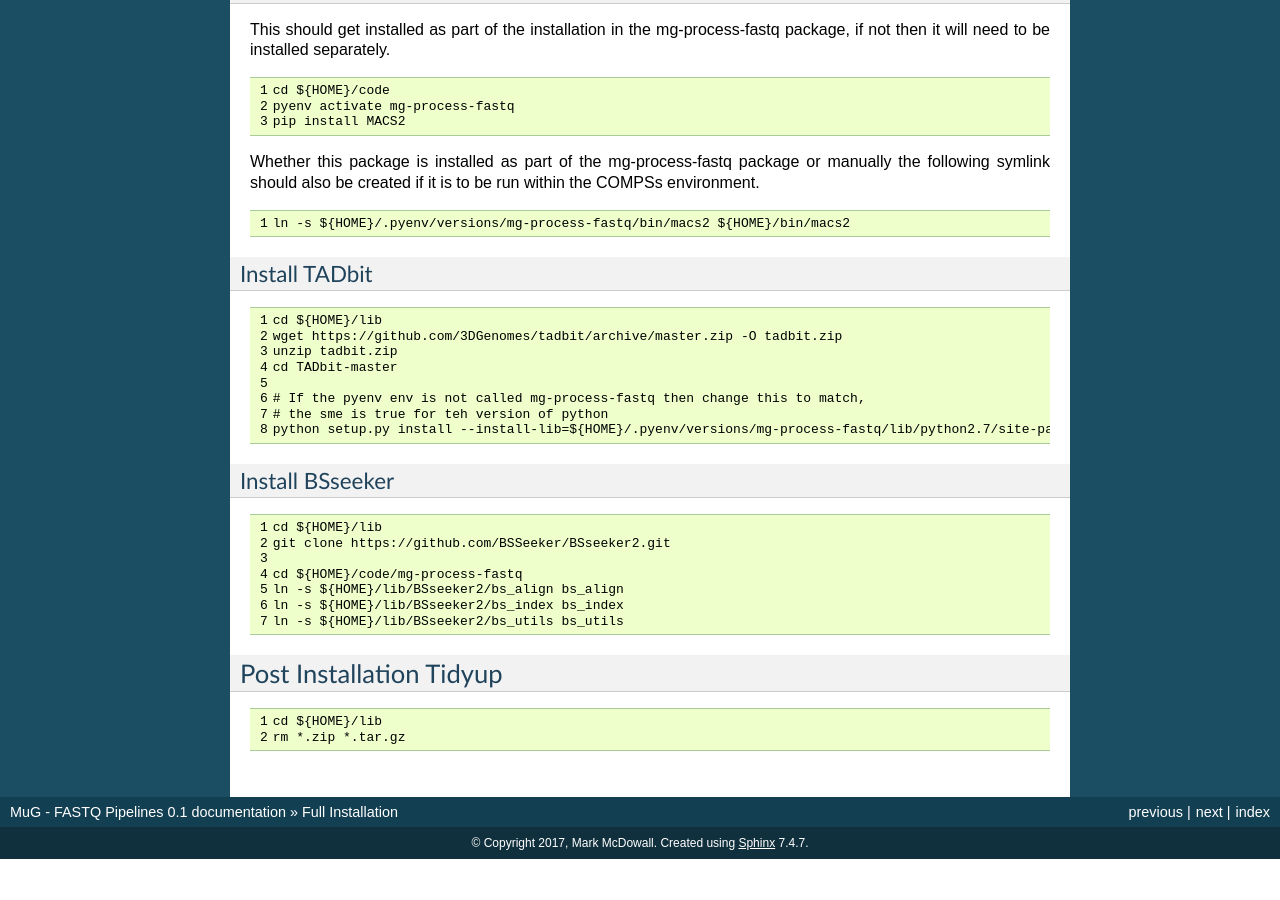
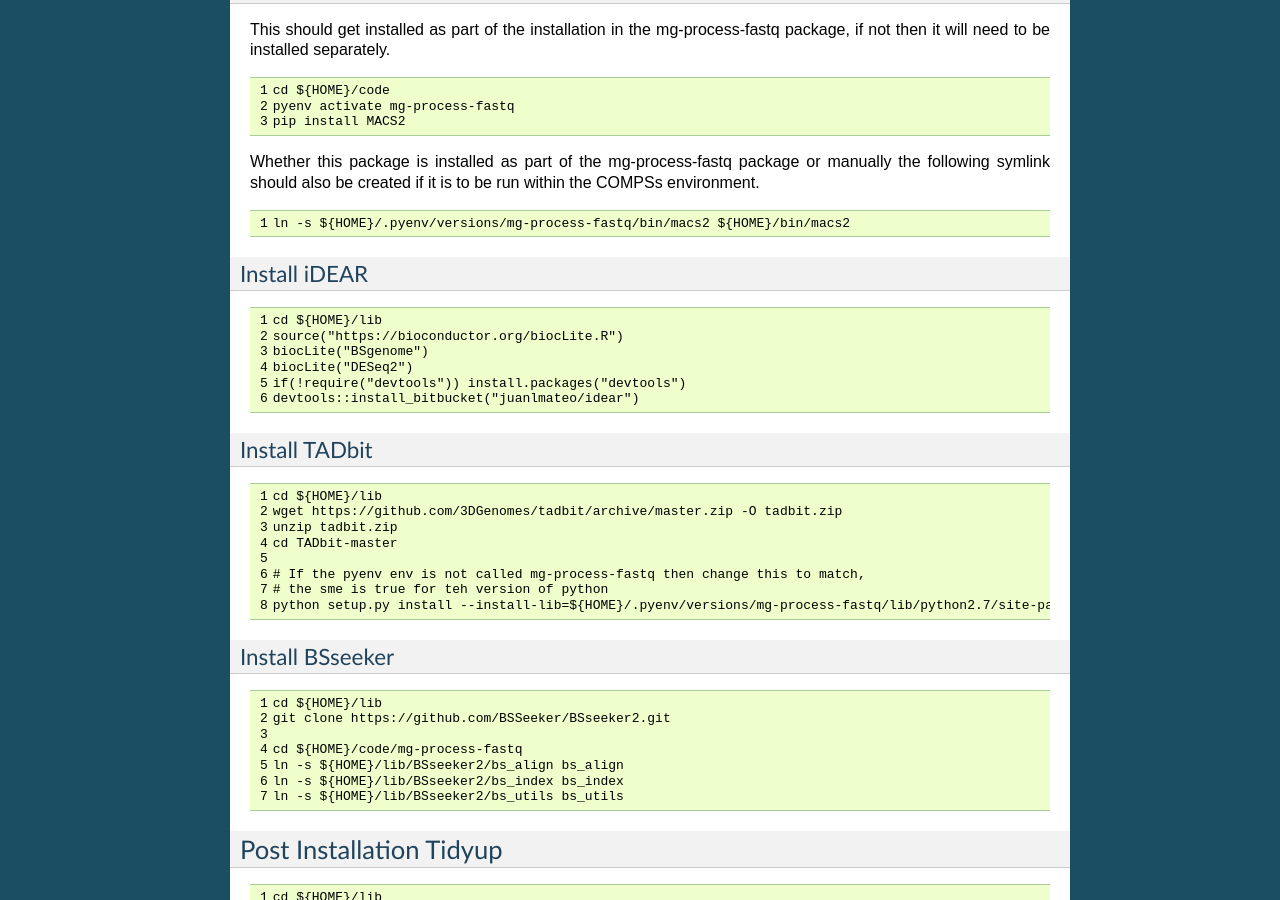
Before and after one commit to Multiscale-Genomics/mg-process-fastq, a Sphinx documentation site: the page built from docs/full_installation.rst, in a window 1280 px wide and 900 px high, scrolled down 5433 px. Built offline with Sphinx 7.4.7, drawn with Linux system fonts in a browser that asks for light colours; before the commit the page ends 6292 px from its top, so only the background shows below that.

Commit message:
Docs for installing iDEAR

```diff
--- a/docs/full_installation.rst
+++ b/docs/full_installation.rst
@@ -405,6 +405,18 @@ the COMPSs environment.
 
    ln -s ${HOME}/.pyenv/versions/mg-process-fastq/bin/macs2 ${HOME}/bin/macs2
 
+Install iDEAR
+^^^^^^^^^^^^^
+
+.. code-block:: none
+   :linenos:
+
+   cd ${HOME}/lib
+   source("https://bioconductor.org/biocLite.R")
+   biocLite("BSgenome")
+   biocLite("DESeq2")
+   if(!require("devtools")) install.packages("devtools")
+   devtools::install_bitbucket("juanlmateo/idear")
 
 Install TADbit
 ^^^^^^^^^^^^^^
```
